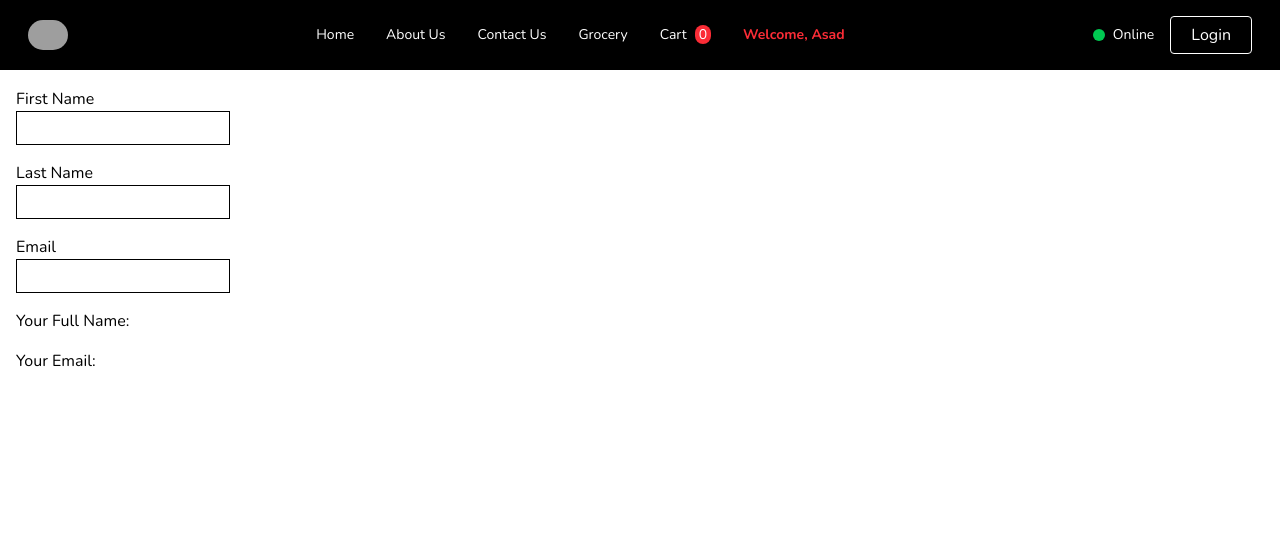
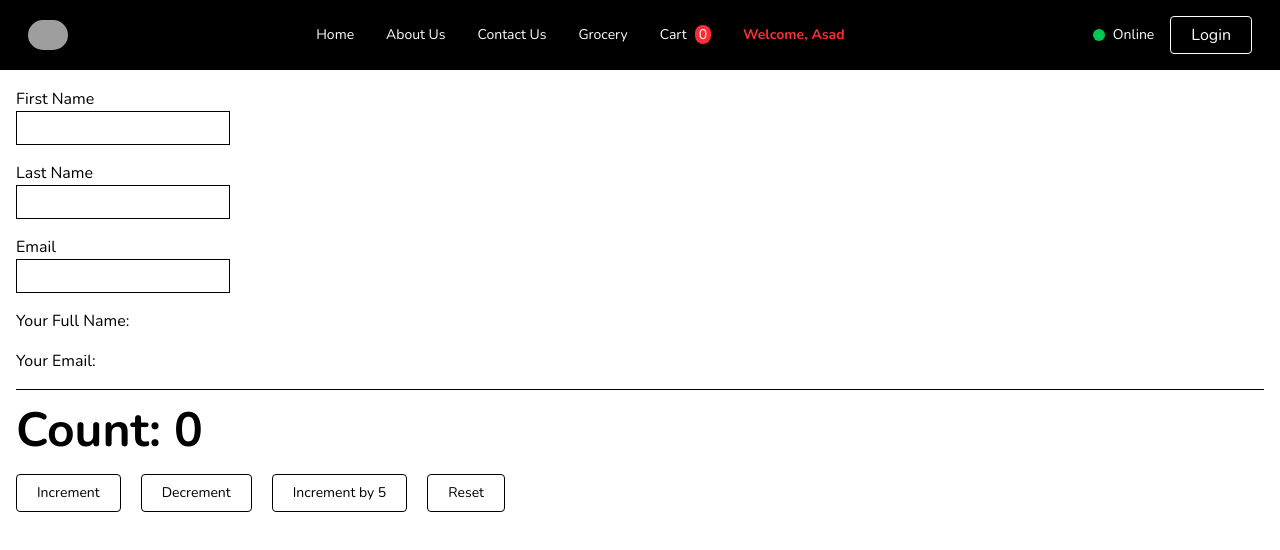
Before and after one commit to Asadali52/namaste-react-course, a React (Vite) app: page /contact in a window 1280 px wide. Shown: the top 550 px of the page. Built offline with nearby package versions, Linux system fonts and the light colour scheme; grey boxes are pictures that could not be loaded; a web font is replaced by a local one.

Commit message:
added counter slice

```diff
--- a/src/components/Contact.js
+++ b/src/components/Contact.js
@@ -1,4 +1,6 @@
 import React, { useState } from 'react';
+import { useDispatch, useSelector } from 'react-redux';
+import { decrement, increment, incrementByAmount, reset } from '../utils/store/CounterSlice';
 
 const Contact = () => {
 
@@ -15,6 +17,25 @@ const Contact = () => {
   function handleLastName(e) {
     setlastName(e.target.value);
     setFullName(firstName + " " + e.target.value)
+  }
+
+  const dispatch = useDispatch();
+  const count = useSelector((store) => store.count.count);
+
+  const handleIncrement = () => {
+    dispatch(increment());
+  }
+
+  const handleDecrement = () => {
+    dispatch(decrement());
+  }
+
+  const handleIncrementByAmount = () => {
+    dispatch(incrementByAmount(5));
+  }
+
+  const handleReset = () => {
+    dispatch(reset());
   }
 
   return (
@@ -48,6 +69,27 @@ const Contact = () => {
       </div>
       <p className='mt-4'>Your Full Name: <span className='text-red-600 font-bold'>{fullName}</span> </p>
       <p className='mt-4'>Your Email: <span className='text-red-600 font-bold'>{email}</span> </p>
+
+      <hr />
+
+      <div>
+        <p className='text-5xl font-bold'>Count: {count}</p>
+        <div className='space-x-5 mt-5'>
+          <button onClick={handleIncrement} className="border rounded-sm whitespace-nowrap cursor-pointer text-sm px-5 py-2 hover:bg-gray-200">
+            Increment
+          </button>
+          <button onClick={handleDecrement} className="border rounded-sm whitespace-nowrap cursor-pointer text-sm px-5 py-2 hover:bg-red-200 hover:text-red-700 hover:border-red-200">
+            Decrement
+          </button>
+          <button onClick={handleIncrementByAmount} className="border rounded-sm whitespace-nowrap cursor-pointer text-sm px-5 py-2 hover:bg-blue-200 hover:text-blue-700 hover:border-blue-200">
+            Increment by 5
+          </button>
+          <button onClick={handleReset} className="border rounded-sm whitespace-nowrap cursor-pointer text-sm px-5 py-2 hover:bg-yellow-200 hover:text-yellow-700 hover:border-yellow-200">
+            Reset
+          </button>
+        </div>
+      </div>
+
     </div>
   );
 };
--- /dev/null
+++ b/src/utils/store/CounterSlice.js
@@ -0,0 +1,29 @@
+
+import { createSlice } from "@reduxjs/toolkit";
+
+const CounterSlice = createSlice({
+    name: "counter",
+
+    initialState: {
+        count: 0
+    },
+
+    reducers: {
+        increment: (state, action) => {
+            state.count += 1;
+        },
+        decrement: (state, action) => {
+            state.count -= 1;
+        },
+        incrementByAmount: (state, action) => {
+            state.count += action.payload;
+        },
+        reset: (state, action) => {
+            state.count = 0;
+        },
+    },
+});
+
+export const { increment, decrement, incrementByAmount, reset } = CounterSlice.actions;
+
+export default CounterSlice.reducer;
--- a/src/utils/store/appStore.js
+++ b/src/utils/store/appStore.js
@@ -1,9 +1,11 @@
 const { configureStore } = require("@reduxjs/toolkit");
 import cartReducer from "./CartSlice";
+import counterReducer from "./CounterSlice";
 
 const appStore = configureStore({
     reducer: {
         cart: cartReducer,
+        count: counterReducer,
         // user: userReducer
     }
 });
```
